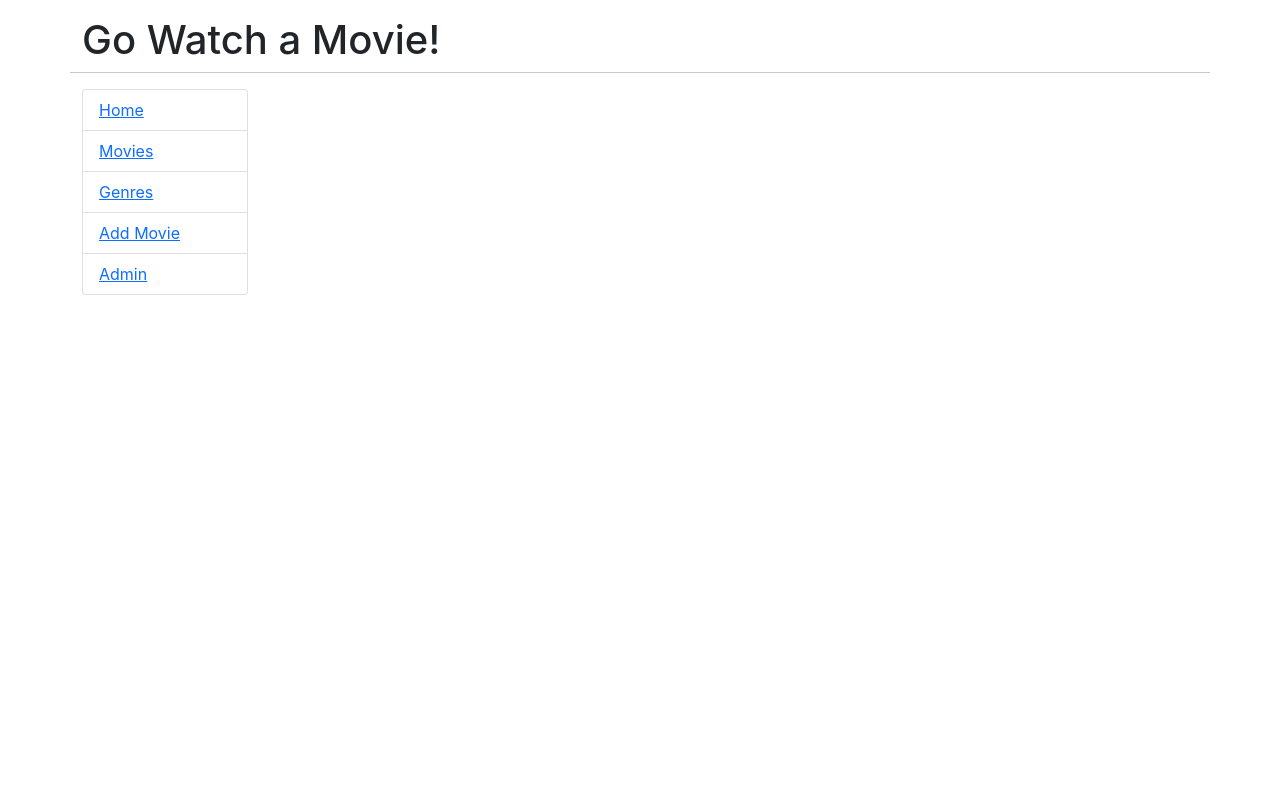
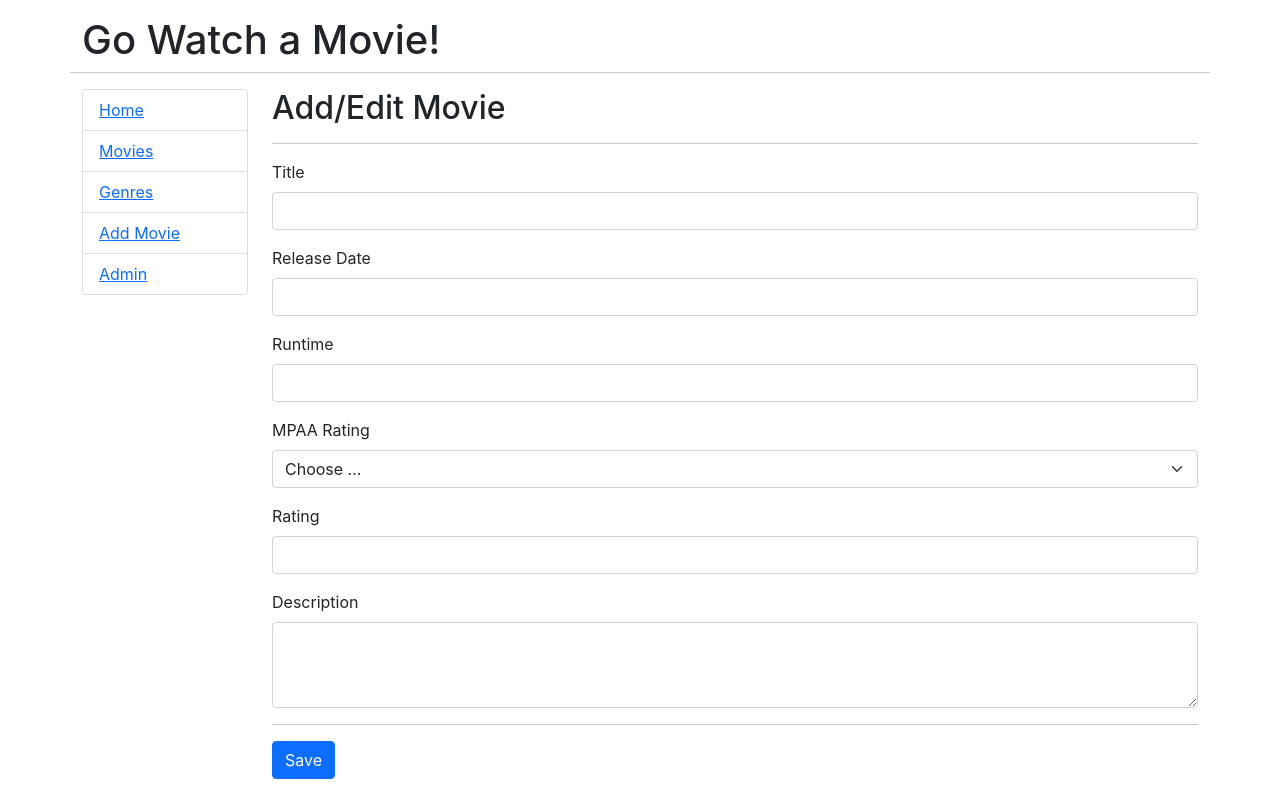
Before and after one commit to samirprakash/go-movies-client, a React (Create React App) app: page /admin/movies/0 in a window 1280 px wide. Built offline with nearby package versions, Linux system fonts and the light colour scheme; the HTML template or start-up script is replaced by a standard one.

Commit message:
extracted form components

```diff
--- a/src/App.js
+++ b/src/App.js
@@ -31,7 +31,7 @@ function App() {
                     <Link to="/genres">Genres</Link>
                   </li>
                   <li className="list-group-item">
-                    <Link to="/admin/movies/add">Add Movie</Link>
+                    <Link to="/admin/movies/0">Add Movie</Link>
                   </li>
                   <li className="list-group-item">
                     <Link to="/admin">Admin</Link>
@@ -50,7 +50,7 @@ function App() {
                 <Route path="admin" element={<Admin />}></Route>
                 <Route
                   exact
-                  path="admin/movies/add"
+                  path="admin/movies/:id"
                   element={<EditMovie />}
                 ></Route>
               </Routes>
--- a/src/components/admin/edit-movie.component.jsx
+++ b/src/components/admin/edit-movie.component.jsx
@@ -1,4 +1,7 @@
-import { Fragment, useReducer } from 'react';
+import { Fragment, useReducer, useState } from 'react';
+import Input from '../ui/form-input.component';
+import Select from '../ui/form-select.component';
+import TextArea from '../ui/form-textarea.component';
 
 const EditMovie = () => {
   const formReducer = (state, event) => {
@@ -9,6 +12,13 @@ const EditMovie = () => {
   };
 
   const [movie, setMovie] = useReducer(formReducer, {});
+  const [mpaaOptions] = useState([
+    { id: 1, value: 'G', label: 'G' },
+    { id: 2, value: 'PG', label: 'PG' },
+    { id: 3, value: 'PG-13', label: 'PG-13' },
+    { id: 4, value: 'R', label: 'R' },
+    { id: 5, value: 'NC17', label: 'NC17' },
+  ]);
 
   const handleSubmit = (event) => {
     event.preventDefault();
@@ -20,6 +30,8 @@ const EditMovie = () => {
       name: event.target.name,
       value: event.target.value,
     });
+
+    console.log(movie);
   };
 
   return (
@@ -28,103 +40,45 @@ const EditMovie = () => {
       <hr />
 
       <form onSubmit={handleSubmit}>
-        <div className="mb-3">
-          <label htmlFor="title" className="form-label">
-            Title
-          </label>
-          <input
-            type="text"
-            className="form-control"
-            id="title"
+        <Input
           name="title"
+          label="Title"
           value={movie.title || ''}
-            onChange={handleChange}
+          fn={handleChange}
         />
-        </div>
-        <div className="mb-3">
-          <label htmlFor="release_date" className="form-label">
-            Release Date
-          </label>
-          <input
-            type="text"
-            className="form-control"
-            id="release_date"
+        <Input
           name="release_date"
+          label="Release Date"
           value={movie.release_date || ''}
-            onChange={handleChange}
+          fn={handleChange}
         />
-        </div>
-        <div className="mb-3">
-          <label htmlFor="runtime" className="form-label">
-            Runtime
-          </label>
-          <input
-            type="text"
-            className="form-control"
-            id="runtime"
+        <Input
           name="runtime"
+          label="Runtime"
           value={movie.runtime || ''}
-            onChange={handleChange}
+          fn={handleChange}
         />
-        </div>
-        <div className="mb-3">
-          <label htmlFor="mpaa_rating" className="form-label">
-            MPAA Rating
-          </label>
-          <select
-            className="form-select"
+        <Select
           name="mpaa_rating"
-            id="mpaa_rating"
+          label="MPAA Rating"
           value={movie.mpaa_rating || ''}
-            onChange={handleChange}
-          >
-            <option value="choose" className="form-select">
-              Choose ...
-            </option>
-            <option value="G" className="form-select">
-              G
-            </option>
-            <option value="PG" className="form-select">
-              PG
-            </option>
-            <option value="PG-13" className="form-select">
-              PG-13
-            </option>
-            <option value="R" className="form-select">
-              R
-            </option>
-            <option value="NC17" className="form-select">
-              NC17
-            </option>
-          </select>
-        </div>
-        <div className="mb-3">
-          <label htmlFor="rating" className="form-label">
-            Rating
-          </label>
-          <input
-            type="text"
-            className="form-control"
-            id="rating"
+          fn={handleChange}
+          options={mpaaOptions}
+        ></Select>
+        <Input
           name="rating"
+          label="Rating"
           value={movie.rating || ''}
-            onChange={handleChange}
+          fn={handleChange}
         />
-        </div>
-        <div className="mb-3">
-          <label htmlFor="description" className="form-label">
-            Description
-          </label>
-          <textarea
+        <TextArea
           name="description"
-            id="description"
+          label="Description"
           cols="10"
           rows="3"
-            className="form-control"
           value={movie.description || ''}
-            onChange={handleChange}
-          />
-        </div>
+          fn={handleChange}
+        ></TextArea>
         <hr />
         <button className="btn btn-primary">Save</button>
       </form>
--- /dev/null
+++ b/src/components/ui/form-input.component.jsx
@@ -0,0 +1,21 @@
+import React from 'react';
+
+const Input = ({ name, label, value, fn }) => {
+  return (
+    <div className="mb-3">
+      <label htmlFor={name} className="form-label">
+        {label}
+      </label>
+      <input
+        type="text"
+        className="form-control"
+        id={name}
+        name={name}
+        value={value}
+        onChange={fn}
+      />
+    </div>
+  );
+};
+
+export default Input;
--- /dev/null
+++ b/src/components/ui/form-select.component.jsx
@@ -0,0 +1,35 @@
+import React from 'react';
+
+const Select = ({ name, label, value, options, fn }) => {
+  return (
+    <div className="mb-3">
+      <label htmlFor={name} className="form-label">
+        {label}
+      </label>
+      <select
+        className="form-select"
+        name={name}
+        id={name}
+        value={value}
+        onChange={fn}
+      >
+        <option value="" className="form-select">
+          Choose ...
+        </option>
+        {options.map((option) => {
+          return (
+            <option
+              value={option.value}
+              key={option.id}
+              className="form-select"
+            >
+              {option.label}
+            </option>
+          );
+        })}
+      </select>
+    </div>
+  );
+};
+
+export default Select;
--- /dev/null
+++ b/src/components/ui/form-textarea.component.jsx
@@ -0,0 +1,20 @@
+const TextArea = ({ name, label, cols, rows, value, fn }) => {
+  return (
+    <div className="mb-3">
+      <label htmlFor={name} className="form-label">
+        {label}
+      </label>
+      <textarea
+        name={name}
+        id={name}
+        cols={cols}
+        rows={rows}
+        className="form-control"
+        value={value}
+        onChange={fn}
+      />
+    </div>
+  );
+};
+
+export default TextArea;
```
Lines whose indentation alone changed are shown as unchanged.
